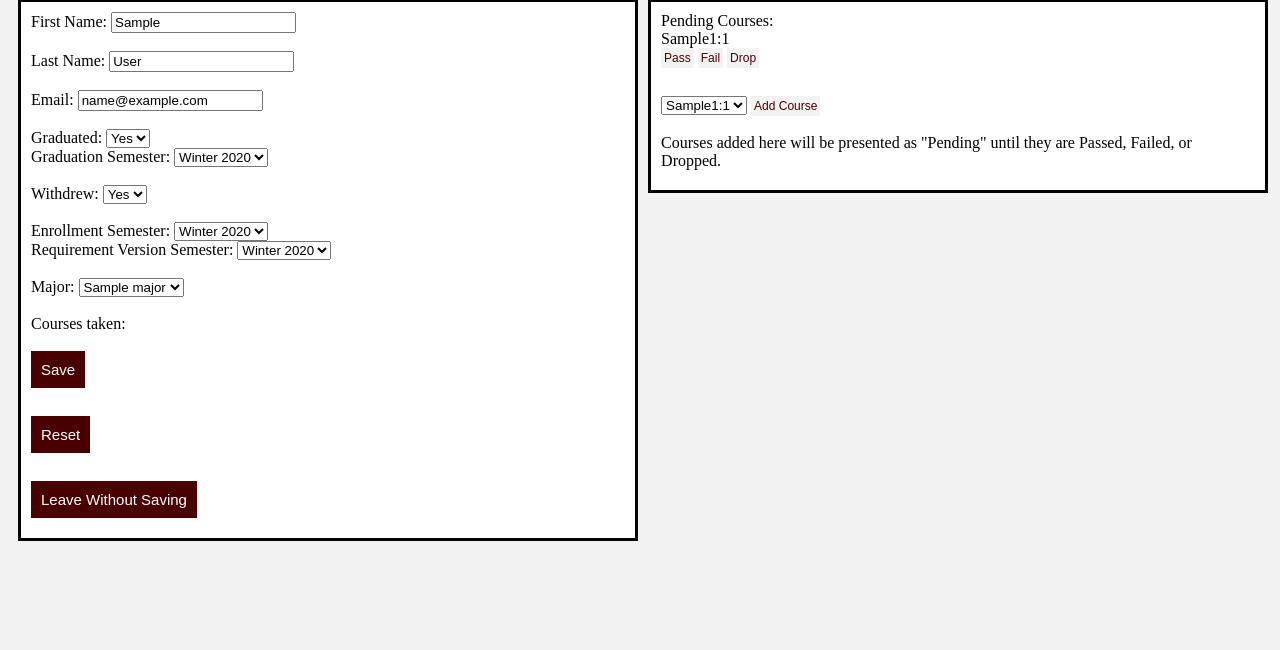
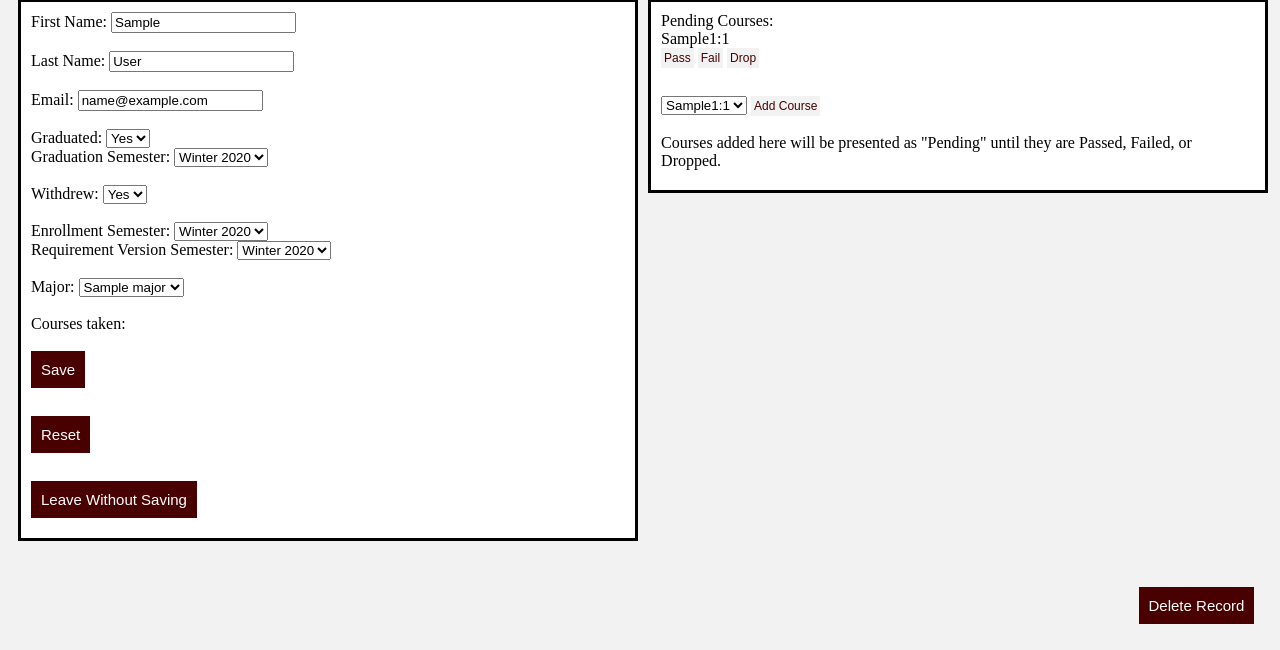
Before and after one commit to romanz-online/CSE416_MAST, a Django app: page /mast/edit/1/commit_edit in a window 1280 px wide. Shown: the part 150-800 px from the top of the page. Run offline with Django 3.2, Linux system fonts and the light colour scheme; tables that the repository leaves empty hold one stand-in row (values such as "Sample post").

Commit message:
added Delete Record button

```diff
--- a/mast/templates/mast/edit.html
+++ b/mast/templates/mast/edit.html
@@ -3,14 +3,17 @@
 <head>
     <style>
         h1 {
-            margin-top: -10px;
-            margin-left: -10px;
-            margin-right: -10px;
             padding: 20px;
-            margin-bottom: 40px;
+            margin: -10px -10px 40px;
             text-align: center;
             background-color: #490000;
             color: white;
+        }
+
+        .delete {
+            position: fixed;
+            bottom: 2%;
+            right: 2%;
         }
 
         body {
@@ -199,11 +202,6 @@
                 {% endif %}
             {% endfor %}
         </select>
-{#        <select name="grade">#}
-{#            {% for grade in grade_list %}#}
-{#                <option value={{ grade }}>{{ grade }}</option>#}
-{#            {% endfor %}#}
-{#        </select>#}
         <button type="submit">Add Course</button>
         <br>
         <br>
@@ -211,5 +209,11 @@
     </form>
 </div>
 
+
+<form action="{% url 'mast:delete_record' student.sbu_id %}" method="post" class="delete">
+    {% csrf_token %}
+    <input type="submit" value="Delete Record">
+</form>
+
 </body>
 </html>
--- a/mast/urls.py
+++ b/mast/urls.py
@@ -19,6 +19,7 @@
     path('edit_schedule/<int:sbu_id>/remove_scheduled_course/<int:course>', views.remove_scheduled_course, name='remove_scheduled_course'),
     path('edit_schedule/<int:sbu_id>/add_scheduled_semester/', views.add_scheduled_semester, name='add_scheduled_semester'),
     path('edit/<int:sbu_id>/', views.edit, name='edit'),
+    path('edit/<int:sbu_id>/delete_record', views.delete_record, name='delete_record'),
     path('edit/<int:sbu_id>/commit_edit', views.commit_edit, name='commit_edit'),
     path('edit/<int:sbu_id>/add_taken_course', views.add_taken_course, name='add_taken_course'),
     path('edit/<int:sbu_id>/modify_course_in_progress/<int:record>', views.modify_course_in_progress, name='modify_course_in_progress'),
--- a/mast/views.py
+++ b/mast/views.py
@@ -17,6 +17,7 @@
                   'withdrew_search': False,
                   'major_search': 0}
 
+
 class SortedBy(Enum):
     NONE = 0
     ID = 1
@@ -29,9 +30,9 @@
     ATTENDANCE_INV = 8
 
 
-
 global sorted_by
 sorted_by = SortedBy.NONE
+
 
 def home(request):
     return render(request, 'mast/home.html', {})
@@ -210,7 +211,7 @@
 def detail(request, sbu_id):
     student = get_object_or_404(Student, pk=sbu_id)
     comment_list = Comment.objects.filter(student=sbu_id)
-    semester_list = {i.course.semester:1 for i in Student_Course_Schedule.objects.filter(student=sbu_id)}.keys()
+    semester_list = {i.course.semester: 1 for i in Student_Course_Schedule.objects.filter(student=sbu_id)}.keys()
     semester_list = sorted(semester_list, key=operator.attrgetter('year'))
     return render(request, 'mast/detail.html', {'student': student,
                                                 'major_list': Major.objects.order_by('name'),
@@ -224,14 +225,15 @@
 def edit_schedule(request, sbu_id):
     student = get_object_or_404(Student, pk=sbu_id)
     grade_list = [i[0] for i in Grade.choices]
-    semester_list = {i.course.semester:1 for i in Student_Course_Schedule.objects.filter(student=sbu_id)}.keys()
+    semester_list = {i.course.semester: 1 for i in Student_Course_Schedule.objects.filter(student=sbu_id)}.keys()
     semester_list = sorted(semester_list, key=operator.attrgetter('year'))
     return render(request, 'mast/edit_schedule.html', {'student': student,
                                                        'grade_list': grade_list,
                                                        'course_list': Course.objects.order_by('department'),
                                                        'classes_taken': Classes_Taken_by_Student.objects.all(),
                                                        'semester_list': semester_list,
-                                                       'schedule': Student_Course_Schedule.objects.filter(student=sbu_id)
+                                                       'schedule': Student_Course_Schedule.objects.filter(
+                                                           student=sbu_id)
                                                        })
 
 
@@ -239,7 +241,7 @@
     student = get_object_or_404(Student, pk=sbu_id)
     grade_list = [i[0] for i in Grade.choices]
     current_semester = Semester.objects.get(is_current_semester=True)
-    semester_list = {i.course.semester:1 for i in Student_Course_Schedule.objects.filter(student=sbu_id)}.keys()
+    semester_list = {i.course.semester: 1 for i in Student_Course_Schedule.objects.filter(student=sbu_id)}.keys()
     semester_list = sorted(semester_list, key=operator.attrgetter('year'))
     if semester_list:
         full_semester_list = [i for i in Semester.objects.all()]
@@ -249,7 +251,8 @@
         while full_semester_list[i] in semester_list:
             i += 1
         semester_list.append(full_semester_list[i])
-        empty_course = Course(name='', department='', number=0, semester=full_semester_list[i], section=0, timeslot=datetime.now())
+        empty_course = Course(name='', department='', number=0, semester=full_semester_list[i], section=0,
+                              timeslot=datetime.now())
     else:
         semester_list.append(current_semester)
         empty_course = Course(name='', department='', number=0, semester=current_semester, section=0,
@@ -262,7 +265,8 @@
                                                        'course_list': Course.objects.order_by('department'),
                                                        'classes_taken': Classes_Taken_by_Student.objects.all(),
                                                        'semester_list': semester_list,
-                                                       'schedule': Student_Course_Schedule.objects.filter(student=sbu_id)
+                                                       'schedule': Student_Course_Schedule.objects.filter(
+                                                           student=sbu_id)
                                                        })
 
 
@@ -316,6 +320,32 @@
                                               'requirement_semesters': Requirement_Semester.objects.order_by('year')})
 
 
+def delete_record(request, sbu_id):
+    global current_search, sorted_by
+    student = get_object_or_404(Student, pk=sbu_id)
+    try:
+        student.delete()
+    except:
+        grade_list = [i[0] for i in Grade.choices]
+        course_status_list = [i[0] for i in CourseStatus.choices]
+        return render(request, 'mast/edit.html', {'student': student,
+                                                  'major_list': Major.objects.order_by('name'),
+                                                  'course_list': Course.objects.order_by('name'),
+                                                  'classes_taken': Classes_Taken_by_Student.objects.all(),
+                                                  'grade_list': grade_list,
+                                                  'course_status_list': course_status_list,
+                                                  'semesters': Semester.objects.order_by('year'),
+                                                  'requirement_semesters': Requirement_Semester.objects.order_by(
+                                                      'year'),
+                                                  'error_message': "Something went wrong."
+                                                  })
+    context = {'student_list': Student.objects.order_by('sbu_id'), 'major_list': Major.objects.order_by('name')}
+    current_search['student_list'] = Student.objects.order_by('sbu_id')
+    current_search['major_list'] = Major.objects.order_by('name')
+    sorted_by = SortedBy.NONE
+    return render(request, 'mast/student_index.html', context)
+
+
 def commit_edit(request, sbu_id):
     student = get_object_or_404(Student, pk=sbu_id)
     try:
@@ -334,8 +364,8 @@
         student.major = Major.objects.get(id=int(major))
         student.graduated = graduated
         student.withdrew = withdrew
-        student.entry_semester=Semester.objects.get(id=int(entry_semester))
-        student.requirement_semester=Requirement_Semester.objects.get(id=int(requirement_semester))
+        student.entry_semester = Semester.objects.get(id=int(entry_semester))
+        student.requirement_semester = Requirement_Semester.objects.get(id=int(requirement_semester))
         if student.graduated:
             graduation_semester = request.GET['graduation_semester']
             graduation_semester = Semester.objects.get(id=int(graduation_semester))
@@ -379,7 +409,8 @@
                                                   'grade_list': grade_list,
                                                   'course_status_list': course_status_list,
                                                   'semesters': Semester.objects.order_by('year'),
-                                                  'requirement_semesters': Requirement_Semester.objects.order_by('year'),
+                                                  'requirement_semesters': Requirement_Semester.objects.order_by(
+                                                      'year'),
                                                   'error_message': "Something went wrong."
                                                   })
     return HttpResponseRedirect(reverse('mast:detail', args=(sbu_id,)))
```
